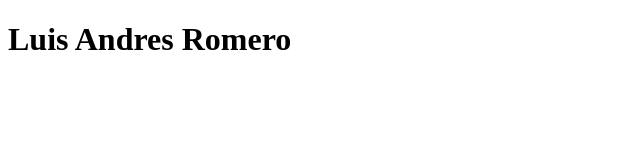
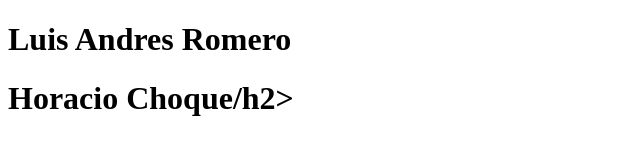
Before and after one commit to romerolae/room2, a plain HTML site: page index.html in a window 1280 px wide. Shown: the whole page, without its empty margins (0-640 px from the left). Drawn offline with Linux system fonts and the light colour scheme.

Commit message:
Se agrego Horacio Choque

```diff
--- a/index.html
+++ b/index.html
@@ -8,5 +8,6 @@
 	</head>
 	<body>
 		<h1>Luis Andres Romero</h1>
+		<h1>Horacio Choque/h2>
 	</body>
 </html>
```
